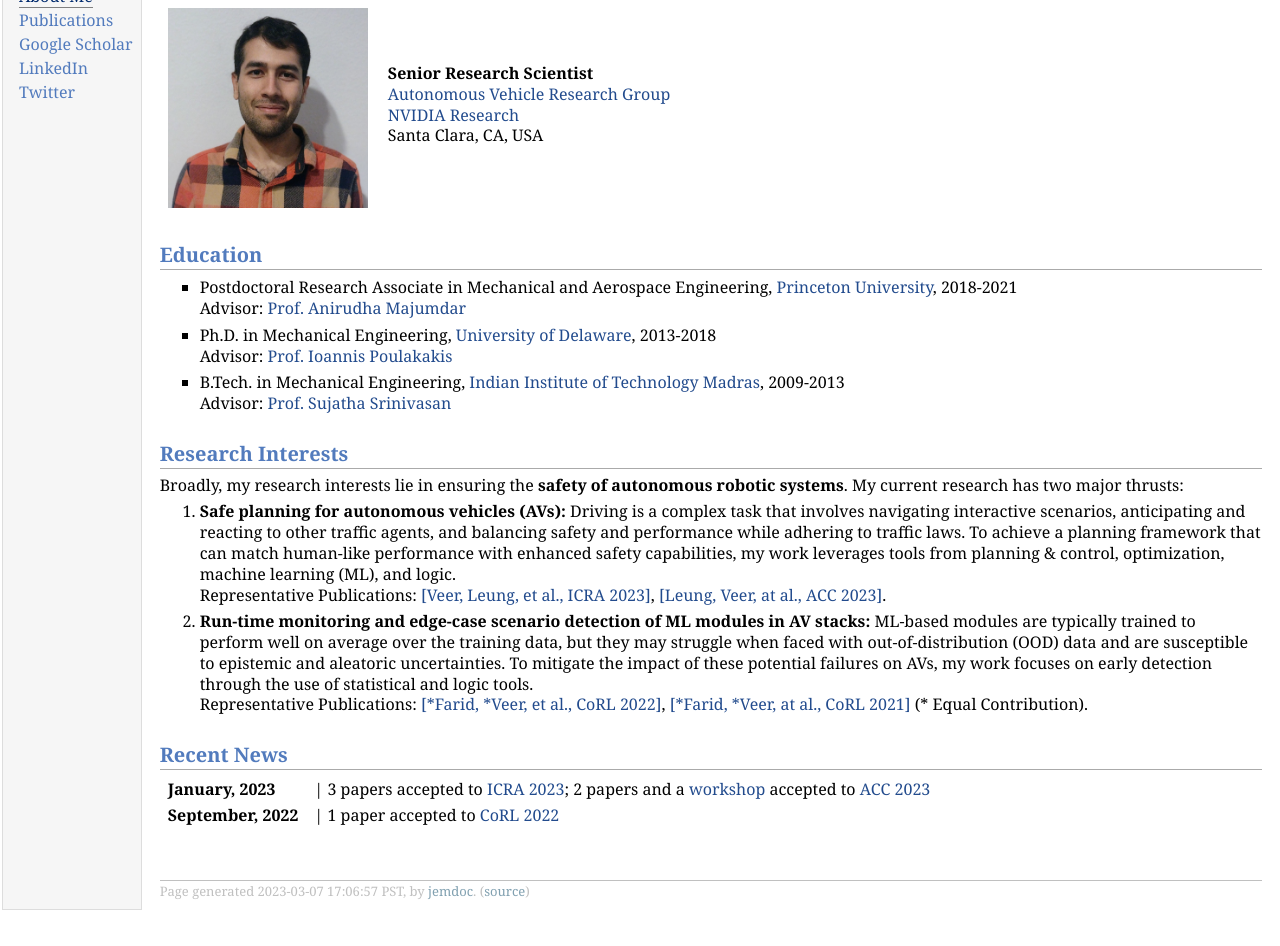
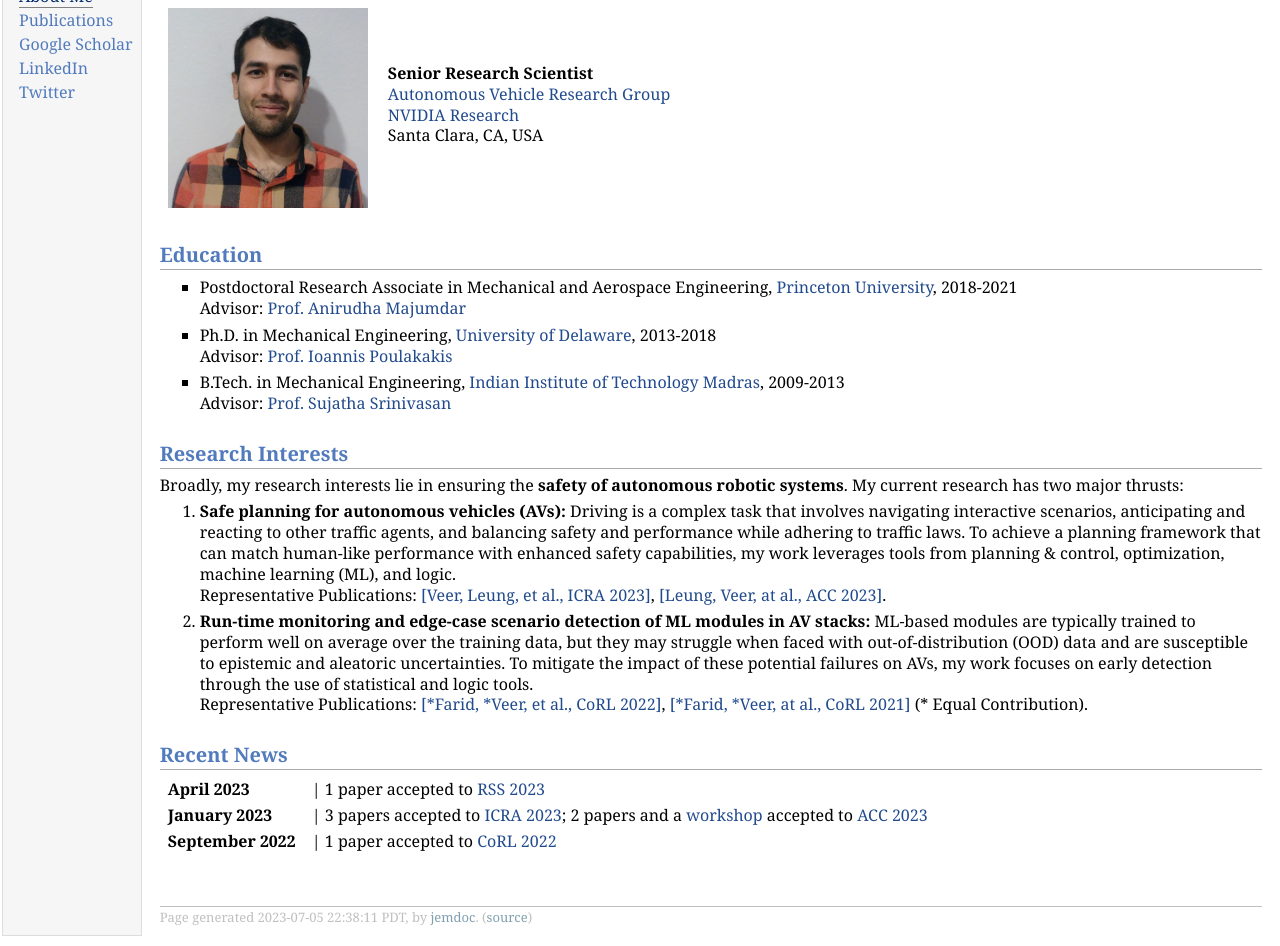
Before and after one commit to sushantveer/sushantveer.github.io, a plain HTML site: page index.html in a window 1280 px wide. Shown: the part 68-1014 px from the top of the page. Before the commit the page ends 988 px from the top, so only its background shows below. Drawn offline with Linux system fonts and the light colour scheme.

Commit message:
include RSS paper

```diff
--- a/index.html
+++ b/index.html
@@ -54,12 +54,13 @@ Representative Publications: <a href="https://arxiv.org/pdf/2207.12380.pdf">[*Fa
 </ol>
 <h2>Recent News</h2>
 <table>
-<tr class="r1"><td class="c1"><b>January, 2023</b>  </td><td class="c2"> | 3 papers accepted to <a href="https://www.icra2023.org/">ICRA 2023</a>; 2 papers and a <a href="https://sites.google.com/umich.edu/safeperceptionbasedcontrol/home">workshop</a> accepted to <a href="https://acc2023.a2c2.org/">ACC 2023</a> </td></tr>
-<tr class="r2"><td class="c1"><b>September, 2022</b> </td><td class="c2"> | 1 paper accepted to <a href="https://corl2022.org/">CoRL 2022</a>
+<tr class="r1"><td class="c1"><b>April 2023</b>  </td><td class="c2"> | 1 paper accepted to <a href="https://roboticsconference.org/">RSS 2023</a> </td></tr>
+<tr class="r2"><td class="c1"><b>January 2023</b>  </td><td class="c2"> | 3 papers accepted to <a href="https://www.icra2023.org/">ICRA 2023</a>; 2 papers and a <a href="https://sites.google.com/umich.edu/safeperceptionbasedcontrol/home">workshop</a> accepted to <a href="https://acc2023.a2c2.org/">ACC 2023</a> </td></tr>
+<tr class="r3"><td class="c1"><b>September 2022</b> </td><td class="c2"> | 1 paper accepted to <a href="https://corl2022.org/">CoRL 2022</a>
 </td></tr></table>
 <div id="footer">
 <div id="footer-text">
-Page generated 2023-03-07 17:06:57 PST, by <a href="http://jemdoc.jaboc.net/">jemdoc</a>.
+Page generated 2023-07-05 22:38:11 PDT, by <a href="http://jemdoc.jaboc.net/">jemdoc</a>.
 (<a href="index.jemdoc">source</a>)
 </div>
 </div>
```
Also changed, not shown: cheatsheet.html (+1 -1 lines), contact.html (+1 -1 lines), download.html (+1 -1 lines), example.html (+1 -1 lines), exampleIN.html (+1 -1 lines), extra.html (+1 -1 lines), htmlchanges.html (+1 -1 lines), latex.html (+1 -1 lines), menu.html (+1 -1 lines), modelines.html (+1 -1 lines), publications.html (+3 -1 lines), research.html (+1 -1 lines), tables.html (+1 -1 lines), 2 other files.
